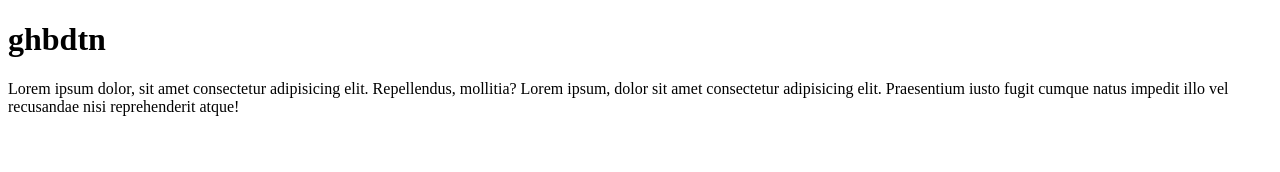
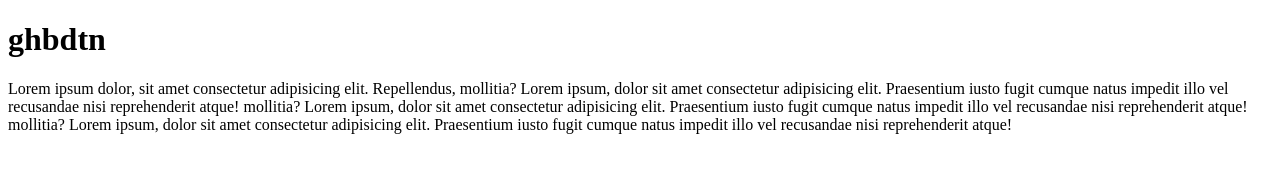
Before and after one commit to Bessonov1234/Homework-10, a plain HTML site: page index.html in a window 1280 px wide. Drawn offline with Linux system fonts and the light colour scheme.

Commit message:
Update index.html

```diff
--- a/index.html
+++ b/index.html
@@ -13,6 +13,12 @@
 			mollitia? Lorem ipsum, dolor sit amet consectetur adipisicing elit.
 			Praesentium iusto fugit cumque natus impedit illo vel recusandae nisi
 			reprehenderit atque!
+			mollitia? Lorem ipsum, dolor sit amet consectetur adipisicing elit.
+			Praesentium iusto fugit cumque natus impedit illo vel recusandae nisi
+			reprehenderit atque!
+			mollitia? Lorem ipsum, dolor sit amet consectetur adipisicing elit.
+			Praesentium iusto fugit cumque natus impedit illo vel recusandae nisi
+			reprehenderit atque!
 		</p>
 	</body>
 </html>
```
